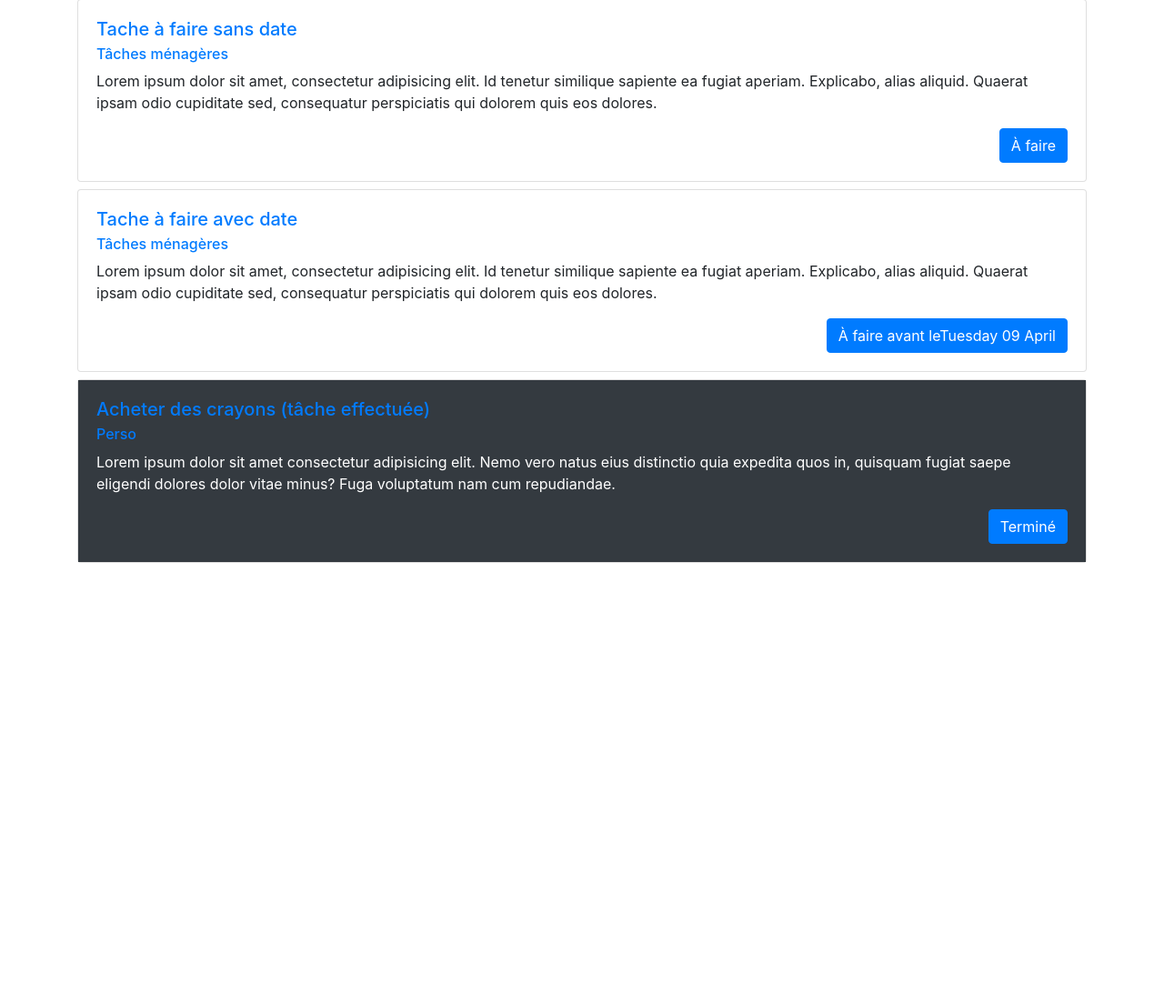
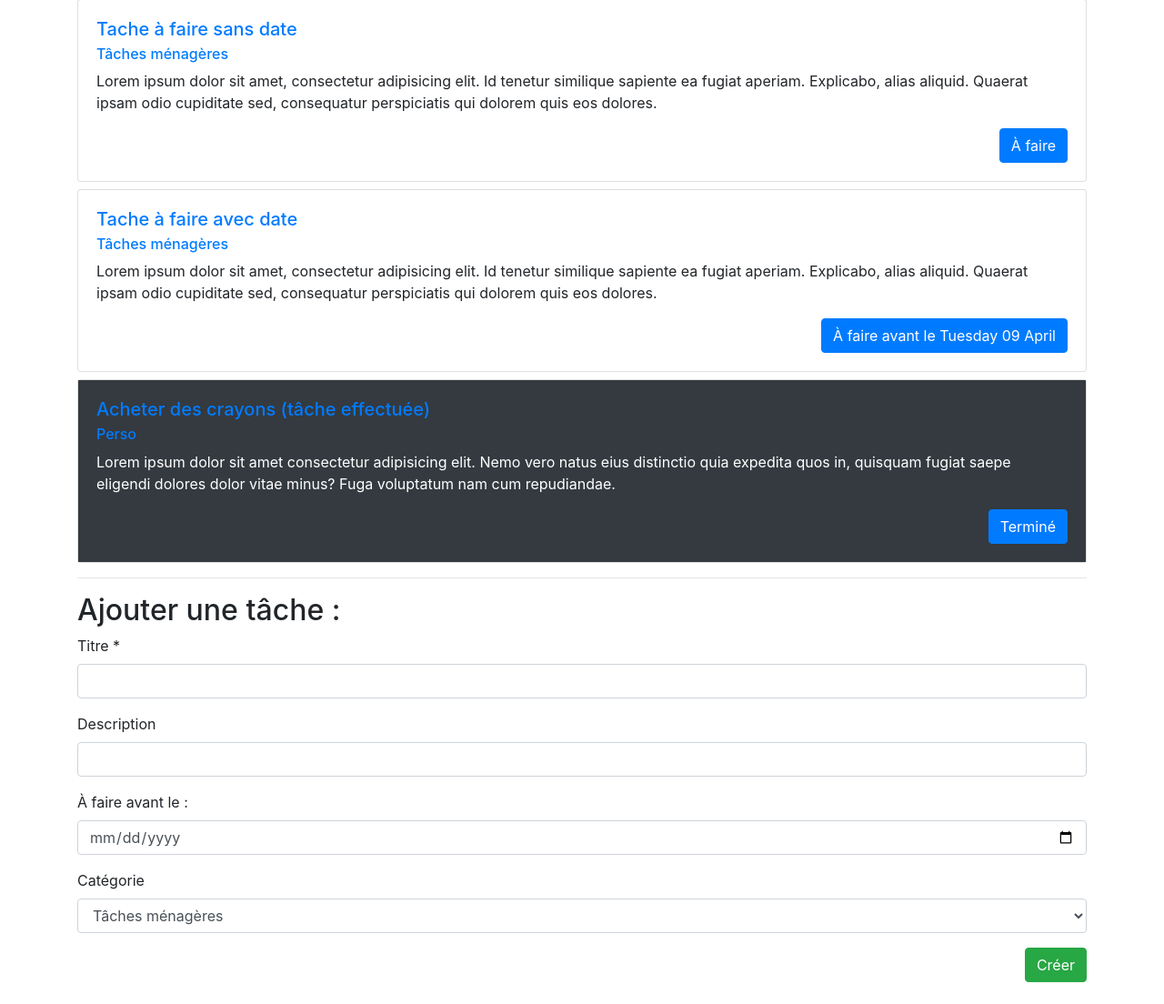
Before and after one commit to tomsihap/hbtasks, a PHP site: page /tasks.php in a window 1280 px wide. Shown: the part 89-1193 px from the top of the page at 91% size. Before the commit the page ends 708 px from the top, so only its background shows below. Run offline with PHP 8.4, Linux system fonts and the light colour scheme; data comes from the database, SQL or seed files in the repository.

Commit message:
:sparkles: Create task

```diff
--- a/tasks.php
+++ b/tasks.php
@@ -32,6 +32,9 @@ $res = $bdd->query("SELECT
 
 $tasks = $res->fetchAll(PDO::FETCH_ASSOC);
 
+$res2 = $bdd->query('SELECT * FROM categories');
+$categories = $res2->fetchAll(PDO::FETCH_ASSOC);
+
 ?>
 
 <?php include 'partials/_header.php'; ?>
@@ -60,7 +63,7 @@ $tasks = $res->fetchAll(PDO::FETCH_ASSOC);
                                     $date = new DateTime($task['due_date']);
                                     $dateFr = $date->format('l d F');
 
-                                    echo "À faire avant le" . $dateFr;
+                                    echo "À faire avant le " . $dateFr;
 
                                 else :
                                     echo "À faire";
@@ -77,5 +80,40 @@ $tasks = $res->fetchAll(PDO::FETCH_ASSOC);
                 <?php endforeach; ?>
 
 
+<hr>
+
+<h2>Ajouter une tâche :</h2>
+
+<form action="create-task.php" method="POST" class="form">
+
+    <div class="form-group">
+        <label for="titleTask">Titre *</label>
+        <input type="text" id="titleTask" class="form-control" name="title">
+    </div>
+
+    <div class="form-group">
+        <label for="descTask">Description</label>
+        <input type="text" id="descTask" class="form-control" name="description">
+    </div>
+
+    <div class="form-group">
+        <label for="duedateTask">À faire avant le :</label>
+        <input type="date" id="duedateTask" class="form-control" name="due_date">
+    </div>
+
+    <div class="form-group">
+        <label for="catTask">Catégorie</label>
+        <select name="category_id" id="catTask" class="form-control">
+            <?php foreach($categories as $c): ?>
+                <option value="<?= $c['id'] ?>"><?= $c['title'] ?></option>
+            <?php endforeach; ?>
+        </select>
+    </div>
+
+    <button type="submit" class="btn btn-success float-right">Créer</button>
+
+</form>
+
+
 
 <?php include 'partials/_footer.php'; ?>
```
Also changed, not shown: create-task.php (added, +13 -0 lines).
